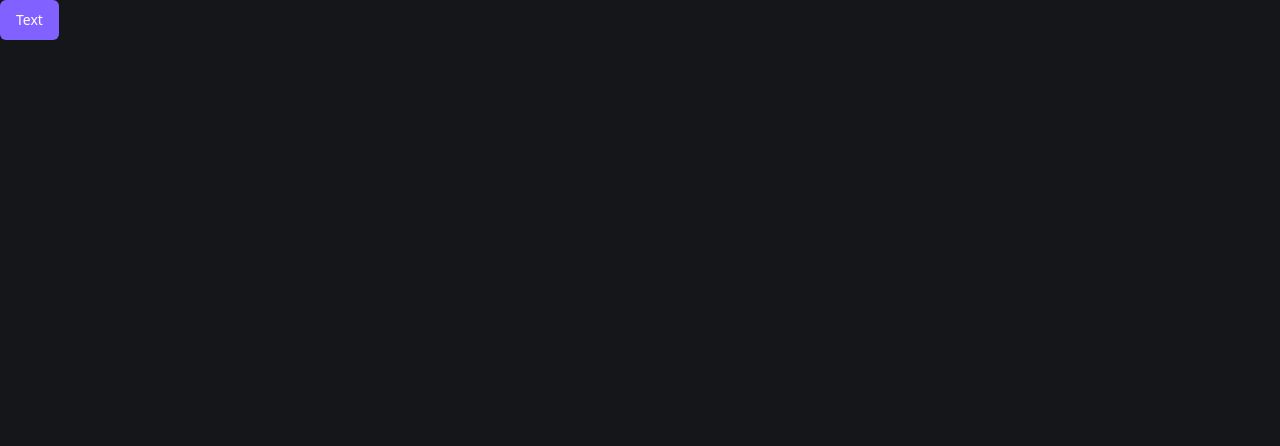
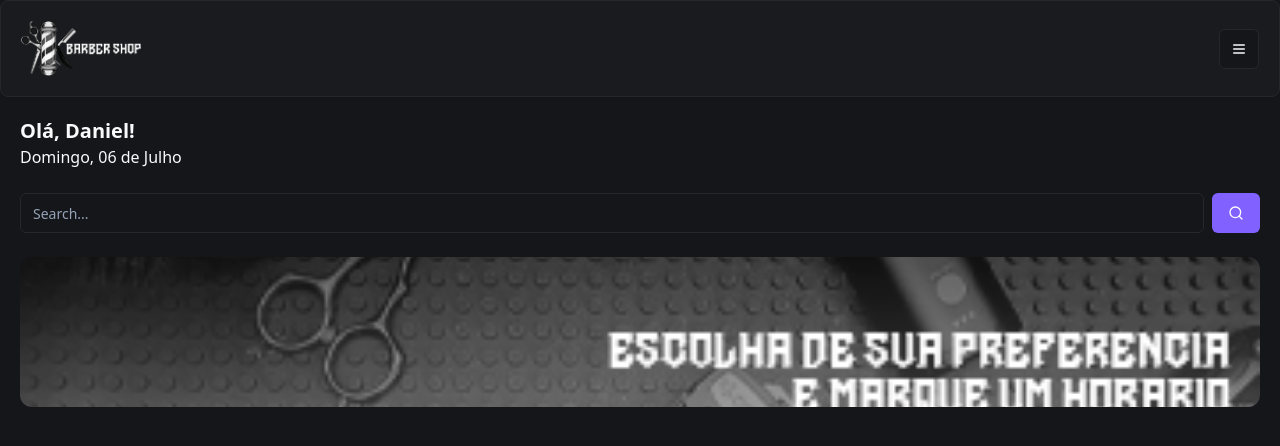
Before and after one commit to DanArtt/Barbearia, a Next.js app: page / in a window 1280 px wide. Shown: the top 446 px of the page. Built offline with nearby package versions, Linux system fonts and the light colour scheme.

Commit message:
dando inicio a criação da home page

```diff
--- a/app/page.tsx
+++ b/app/page.tsx
@@ -1,7 +1,35 @@
-import { Button } from "./_components/ui/button"
+import Header from "@/components/header"
+import { Button } from "@/components/ui/button"
+import { Input } from "@/components/ui/input"
+import { SearchIcon } from "lucide-react"
+import Image from "next/image"
 
 const Home = () => {
-  return <Button>Text</Button>
+  return (
+    <div>
+      {/* Header */}
+      <Header />
+      <div className="p-5">
+        <h2 className="text-xl font-bold">Olá, Daniel!</h2>
+        <p>Domingo, 06 de Julho</p>
+
+        <div className="mt-6 flex items-center gap-2">
+          <Input placeholder="Search..." />
+          <Button>
+            <SearchIcon />
+          </Button>
+        </div>
+        <div className="relative mt-6 h-[150px] w-full">
+          <Image
+            src="/banner-01.png"
+            alt="Banner-01"
+            fill
+            className="rounded-xl object-cover"
+          />
+        </div>
+      </div>
+    </div>
+  )
 }
 
 export default Home
--- /dev/null
+++ b/components/header.tsx
@@ -0,0 +1,24 @@
+import Image from "next/image"
+import { Card, CardContent } from "./ui/card"
+import { Button } from "./ui/button"
+import { MenuIcon } from "lucide-react"
+
+const Header = () => {
+  return (
+    <Card>
+      <CardContent className="flex flex-row items-center justify-between p-5">
+        <Image
+          src="/logoBarbearia.png"
+          alt="Logo do Site"
+          height={18}
+          width={120}
+        />
+        <Button size="icon" variant="outline">
+          <MenuIcon />
+        </Button>
+      </CardContent>
+    </Card>
+  )
+}
+
+export default Header
--- /dev/null
+++ b/components/ui/card.tsx
@@ -0,0 +1,79 @@
+import * as React from "react"
+
+import { cn } from "@/app/_lib/utils"
+
+const Card = React.forwardRef<
+  HTMLDivElement,
+  React.HTMLAttributes<HTMLDivElement>
+>(({ className, ...props }, ref) => (
+  <div
+    ref={ref}
+    className={cn(
+      "rounded-lg border bg-card text-card-foreground shadow-sm",
+      className,
+    )}
+    {...props}
+  />
+))
+Card.displayName = "Card"
+
+const CardHeader = React.forwardRef<
+  HTMLDivElement,
+  React.HTMLAttributes<HTMLDivElement>
+>(({ className, ...props }, ref) => (
+  <div
+    ref={ref}
+    className={cn("flex flex-col space-y-1.5 p-6", className)}
+    {...props}
+  />
+))
+CardHeader.displayName = "CardHeader"
+
+const CardTitle = React.forwardRef<
+  HTMLDivElement,
+  React.HTMLAttributes<HTMLDivElement>
+>(({ className, ...props }, ref) => (
+  <div
+    ref={ref}
+    className={cn(
+      "text-2xl font-semibold leading-none tracking-tight",
+      className,
+    )}
+    {...props}
+  />
+))
+CardTitle.displayName = "CardTitle"
+
+const CardDescription = React.forwardRef<
+  HTMLDivElement,
+  React.HTMLAttributes<HTMLDivElement>
+>(({ className, ...props }, ref) => (
+  <div
+    ref={ref}
+    className={cn("text-sm text-muted-foreground", className)}
+    {...props}
+  />
+))
+CardDescription.displayName = "CardDescription"
+
+const CardContent = React.forwardRef<
+  HTMLDivElement,
+  React.HTMLAttributes<HTMLDivElement>
+>(({ className, ...props }, ref) => (
+  <div ref={ref} className={cn("p-6 pt-0", className)} {...props} />
+))
+CardContent.displayName = "CardContent"
+
+const CardFooter = React.forwardRef<
+  HTMLDivElement,
+  React.HTMLAttributes<HTMLDivElement>
+>(({ className, ...props }, ref) => (
+  <div
+    ref={ref}
+    className={cn("flex items-center p-6 pt-0", className)}
+    {...props}
+  />
+))
+CardFooter.displayName = "CardFooter"
+
+export { Card, CardHeader, CardFooter, CardTitle, CardDescription, CardContent }
--- /dev/null
+++ b/components/ui/input.tsx
@@ -0,0 +1,22 @@
+import * as React from "react"
+
+import { cn } from "@/app/_lib/utils"
+
+const Input = React.forwardRef<HTMLInputElement, React.ComponentProps<"input">>(
+  ({ className, type, ...props }, ref) => {
+    return (
+      <input
+        type={type}
+        className={cn(
+          "flex h-10 w-full rounded-md border border-input bg-background px-3 py-2 text-base ring-offset-background file:border-0 file:bg-transparent file:text-sm file:font-medium file:text-foreground placeholder:text-muted-foreground focus-visible:outline-none focus-visible:ring-2 focus-visible:ring-ring focus-visible:ring-offset-2 disabled:cursor-not-allowed disabled:opacity-50 md:text-sm",
+          className,
+        )}
+        ref={ref}
+        {...props}
+      />
+    )
+  },
+)
+Input.displayName = "Input"
+
+export { Input }
```
Also changed, not shown: .eslintrc.json, components.json, components/ui/button.tsx (renamed from app/_components/ui/button.tsx), public/banner-01.png (added), public/logoBarbearia.png (added).
